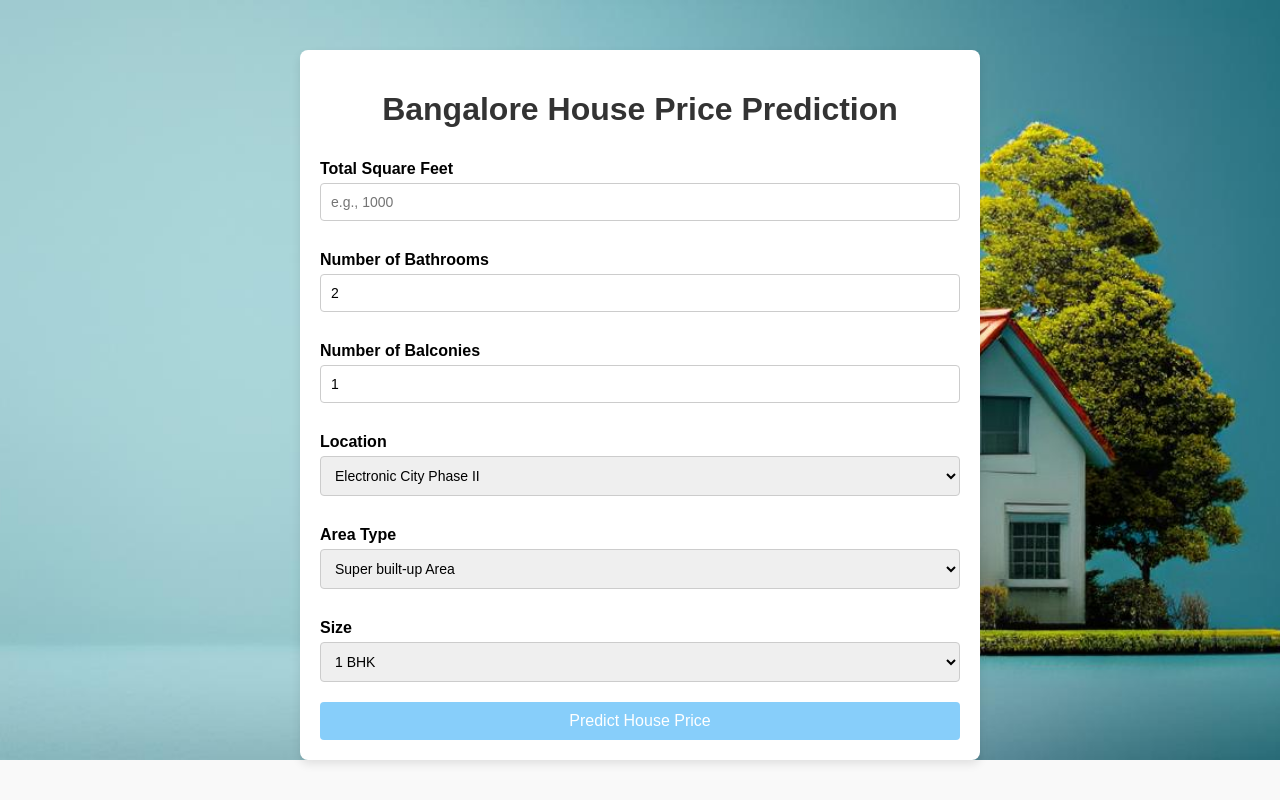
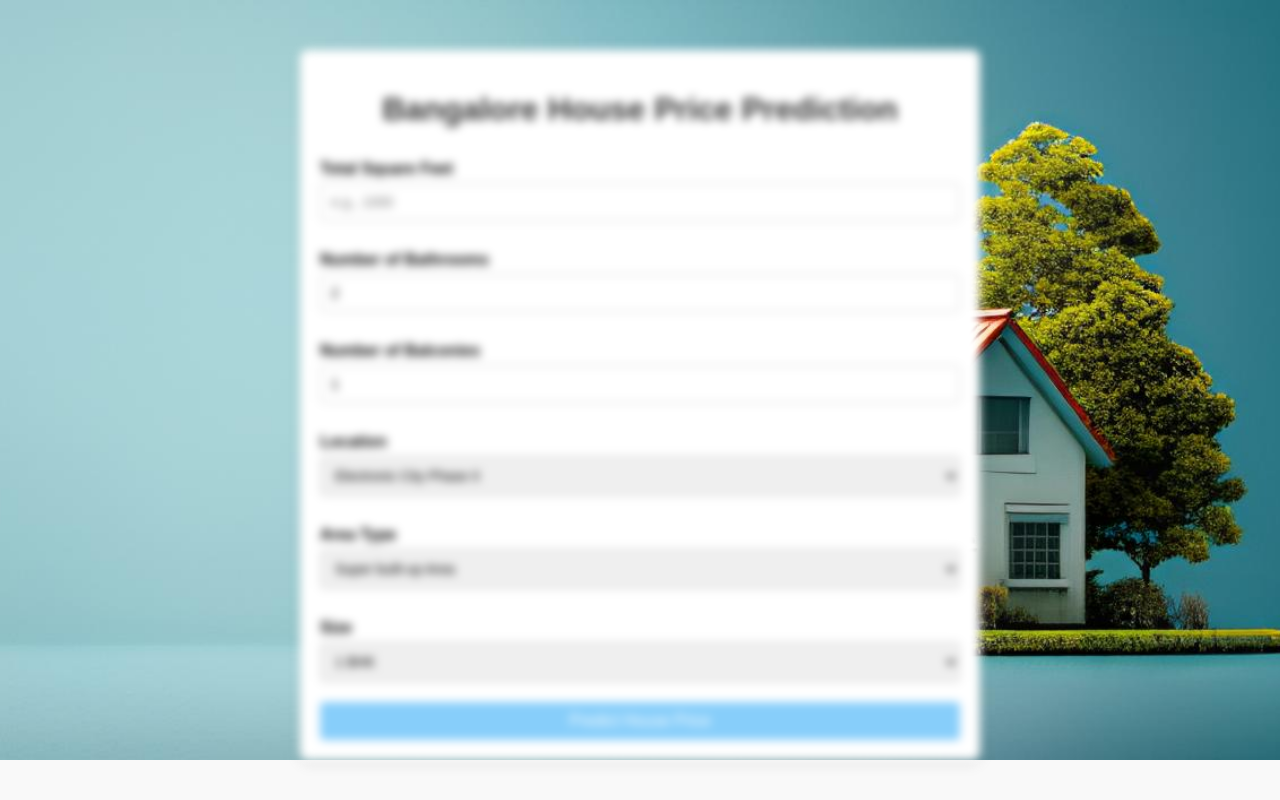
Before and after one commit to vaishali-sekar/AACSV, a FastAPI app: page / in a window 1280 px wide. Run offline with FastAPI, Linux system fonts and the light colour scheme; parts of the project's set-up code (start-up, migrations or seed data) failed here and were passed over.

Commit message:
Update style.css

```diff
--- a/static/style.css
+++ b/static/style.css
@@ -8,6 +8,7 @@ body {
     background-repeat: no-repeat; /* Prevents tiling of the image */
     background-position: center; /* Centers the image in the viewport */
     position: relative;
+    filter: blur(5px); /* Adds a slight blur effect */
 }
 
 .container {
```
